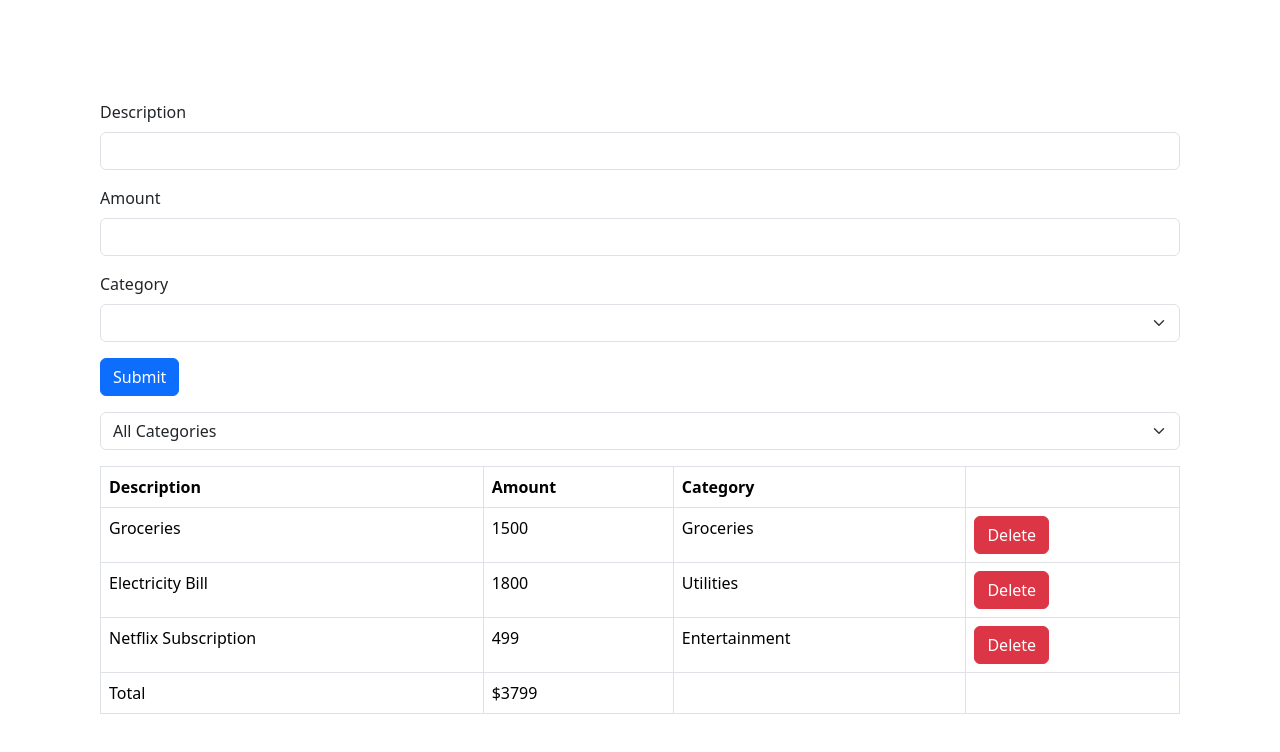
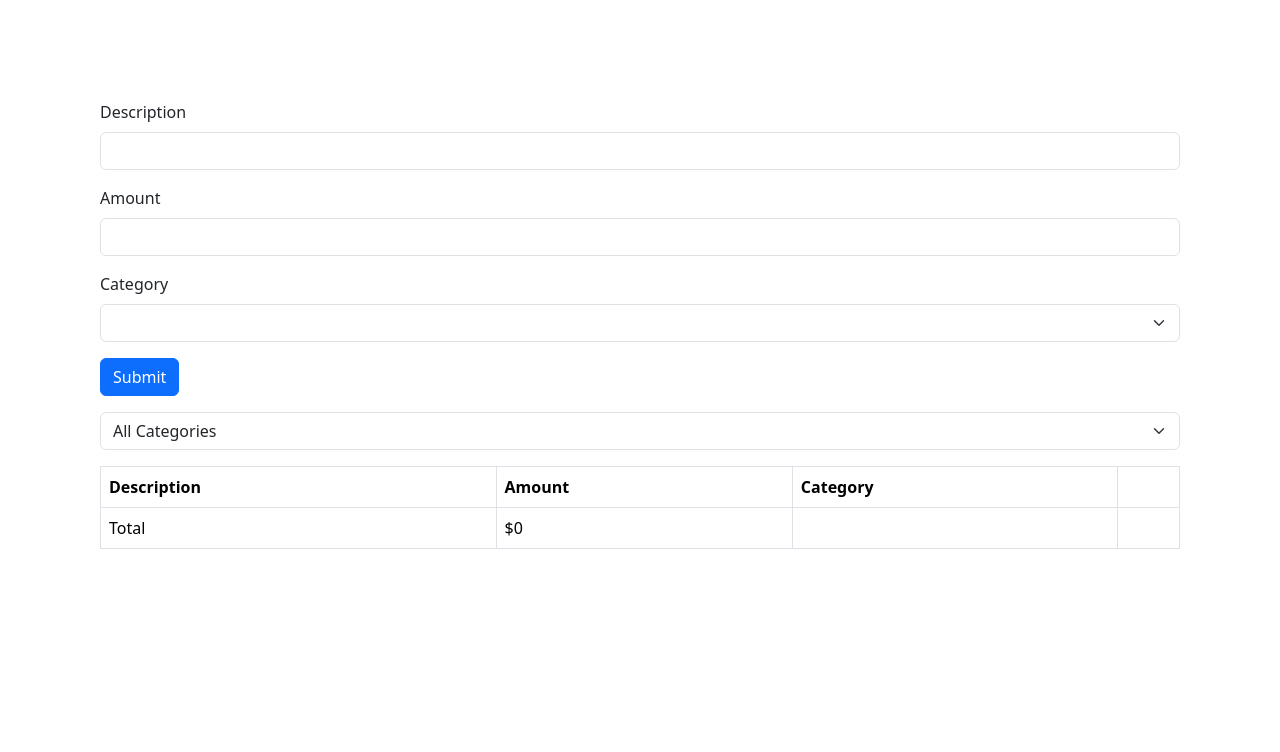
Before and after one commit to LikhithReddy-S/Expenses-Tracker, a React (Vite) app: page / in a window 1280 px wide. Shown: the top 752 px of the page. Built offline with nearby package versions, Linux system fonts and the light colour scheme.

Commit message:
Expense tracker added local storage

```diff
--- a/src/App.tsx
+++ b/src/App.tsx
@@ -1,8 +1,8 @@
-import { useState } from "react";
+import { useState ,useEffect} from "react";
 import ExpensesList from "./components/ExpensesList";
 import Form from "./components/Form";
 import ExpenseFilter from "./components/ExpenseFilter";
-import categories from "./categories";
+
 export interface Expense {
   id: number;
   description: string;
@@ -16,26 +16,14 @@ export default function App() {
     setSelectedCategory(category);
   };
 
-  const [expenses, setExpenses] = useState<Expense[]>([
-    {
-      id: 1,
-      description: "Groceries",
-      amount: 1500,
-      category: "Groceries",
-    },
-    {
-      id: 2,
-      description: "Electricity Bill",
-      amount: 1800,
-      category: "Utilities",
-    },
-    {
-      id: 3,
-      description: "Netflix Subscription",
-      amount: 499,
-      category: "Entertainment",
-    },
-  ]);
+  const [expenses, setExpenses] = useState<Expense[]>(()=>{
+    const savedExpenses = localStorage.getItem("expenses")
+    return savedExpenses ? JSON.parse(savedExpenses) : []
+  });
+
+  useEffect(()=>{
+    localStorage.setItem("expenses",JSON.stringify(expenses))
+  },[expenses])
 
   const visibleExpenses = selectedCategory
     ? expenses.filter((e) => e.category === selectedCategory)
```
